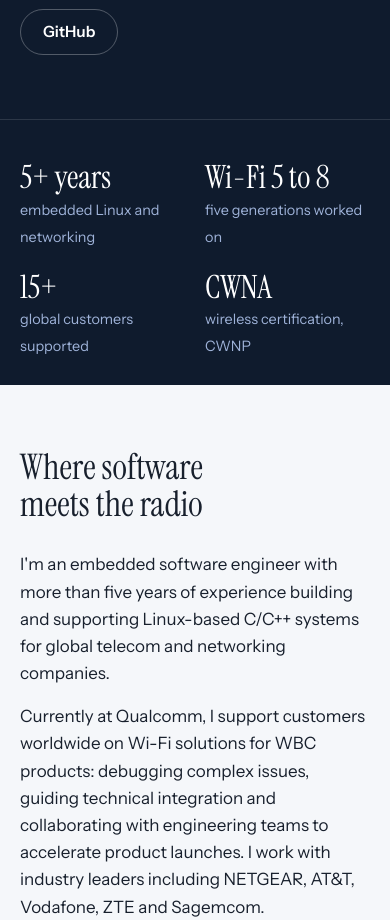
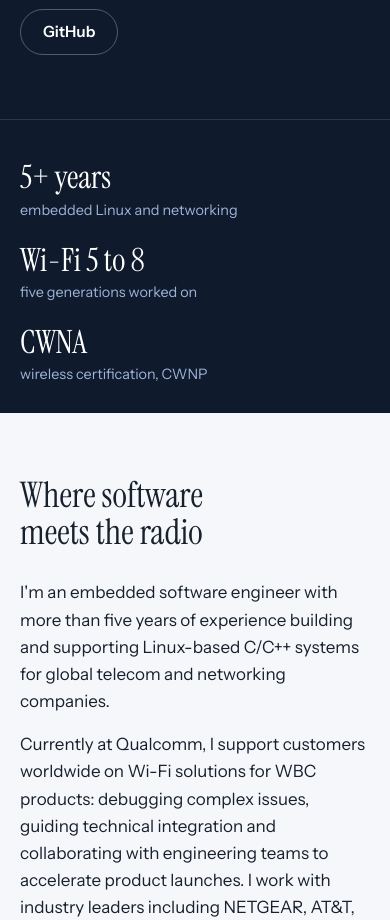
Before and after one commit to siwarBM/siwarBM.github.io, a plain HTML site: page index.html in a window 390 px wide. Shown: the part 958-1878 px from the top of the page. Drawn offline with Linux system fonts and the light colour scheme.

Commit message:
Remove customers figure

```diff
--- a/index.html
+++ b/index.html
@@ -68,13 +68,13 @@ header nav a:hover{color:#fff;background:rgba(255,255,255,.08)}
 @media(prefers-reduced-motion:reduce){.signal circle.wave{animation:none;opacity:.25;transform:scale(.8)}}
 
 .facts{border-top:1px solid rgba(255,255,255,.12)}
-.facts .wrap{display:grid;grid-template-columns:repeat(4,minmax(0,1fr));padding-top:22px;padding-bottom:26px;gap:20px}
+.facts .wrap{display:grid;grid-template-columns:repeat(3,minmax(0,1fr));padding-top:22px;padding-bottom:26px;gap:20px}
 .facts b{display:block;font:400 2rem/1.1 var(--serif)}
 .facts span{color:#9fb3d9;font-size:.9rem}
 @media(max-width:860px){
   .hero .wrap{grid-template-columns:1fr;padding-top:40px}
   .signal{order:-1;width:min(78%,340px)}
-  .facts .wrap{grid-template-columns:repeat(2,minmax(0,1fr))}
+  .facts .wrap{grid-template-columns:1fr}
 }
 
 /* sections */
@@ -269,7 +269,6 @@ footer{background:var(--ink);color:#7f8ca3;font-size:.88rem;padding:26px 0;borde
     <div class="wrap">
       <div><b>5+ years</b><span>embedded Linux and networking</span></div>
       <div><b>Wi-Fi 5 to 8</b><span>five generations worked on</span></div>
-      <div><b>15+</b><span>global customers supported</span></div>
       <div><b>CWNA</b><span>wireless certification, CWNP</span></div>
     </div>
   </div>
```
